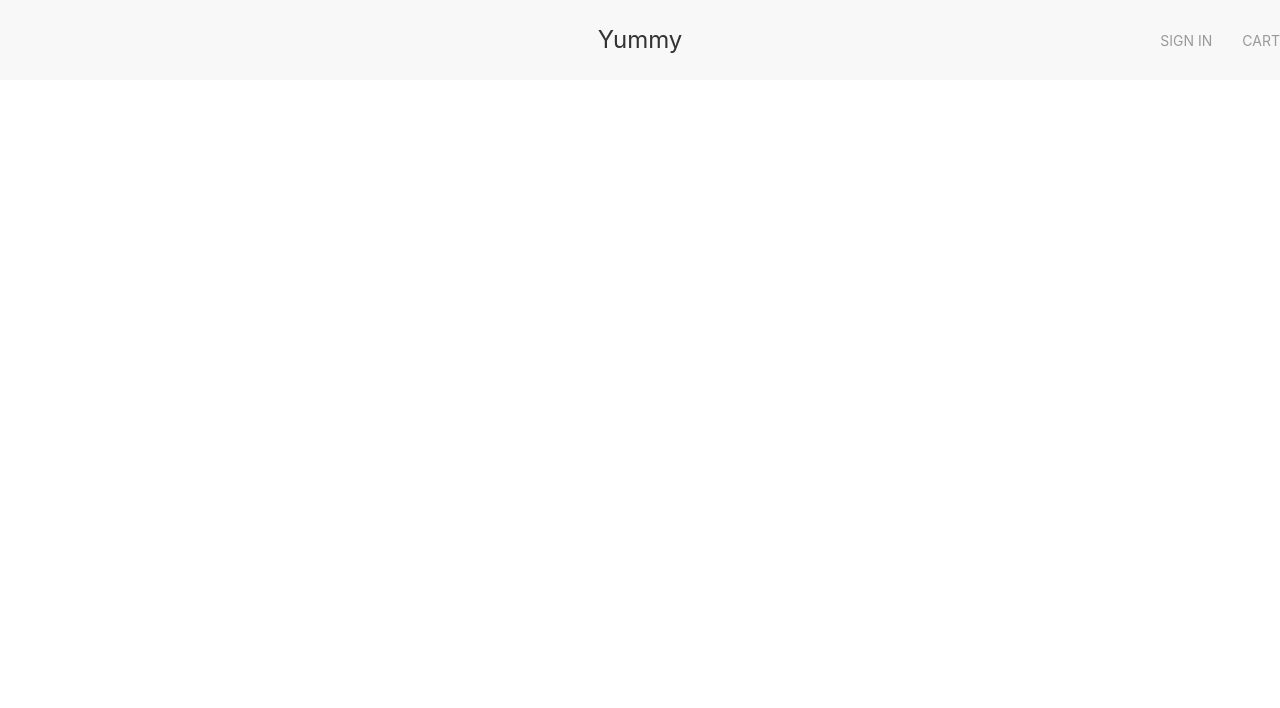
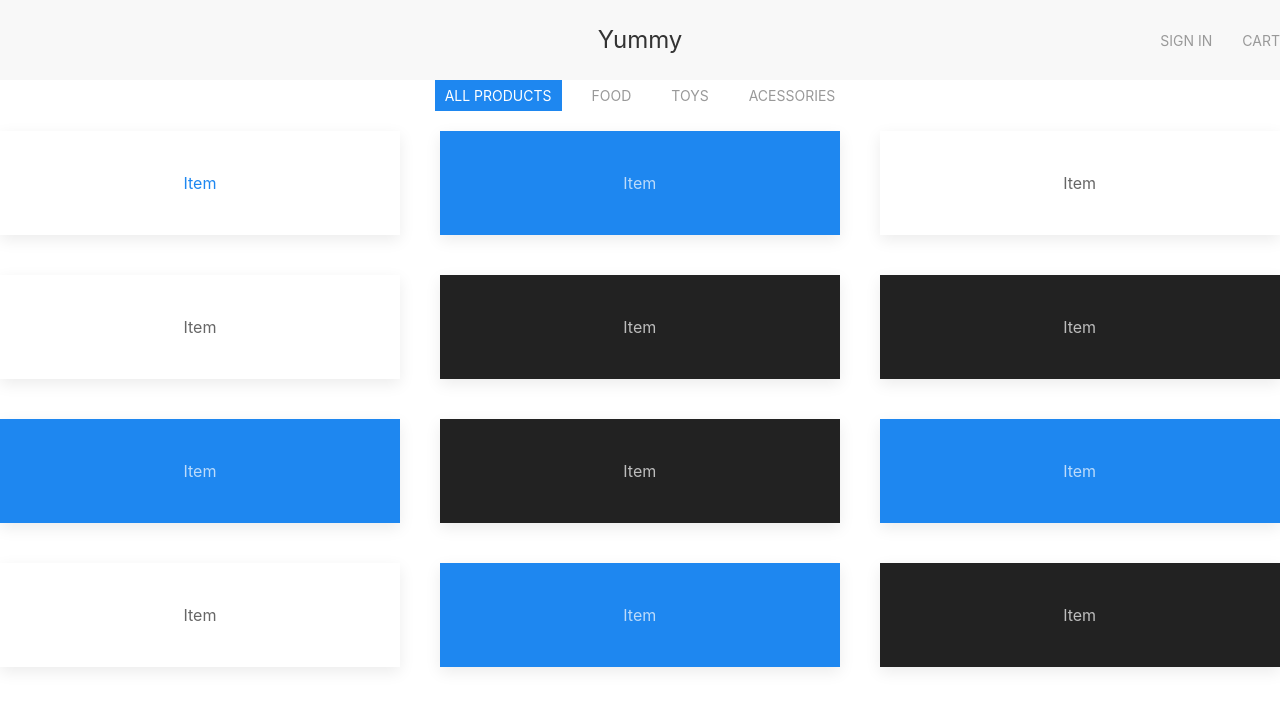
Before and after one commit to sandy-06/pet-sho, a React (Create React App) app in the folder yummy/: page / in a window 1280 px wide. Shown: the top 708 px of the page. Built offline with nearby package versions, Linux system fonts and the light colour scheme.

Commit message:
Added categories with basic filtering

```diff
--- a/yummy/src/App.js
+++ b/yummy/src/App.js
@@ -1,11 +1,13 @@
 import logo from './logo.svg';
 import './App.css';
 import Nav from './Components/Navbar';
+import Products from './Components/Products'
 
 function App() {
   return (
     <main>
       <Nav></Nav>
+      <Products></Products>
     </main>
   );
 }
--- /dev/null
+++ b/yummy/src/Components/Information/index.js
@@ -0,0 +1,5 @@
+import React from "react";
+
+function Information(){
+
+}
--- /dev/null
+++ b/yummy/src/Components/Products/index.js
@@ -0,0 +1,59 @@
+import React from "react";
+
+function Products() {
+
+    return (
+            <div uk-filter="target: .js-filter">
+
+                <ul class="uk-subnav uk-subnav-pill uk-flex uk-flex-center">
+                    <li class="uk-active" uk-filter-control=''><a href="#">All Products</a></li>
+                    <li uk-filter-control="[data-color='white']"><a href="#">Food</a></li>
+                    <li uk-filter-control="[data-color='blue']"><a href="#">Toys</a></li>
+                    <li uk-filter-control="[data-color='black']"><a href="#">Acessories</a></li>
+                </ul>
+
+                <ul class="js-filter uk-child-width-1-2 uk-child-width-1-3@m uk-text-center" uk-grid=''>
+                    <li data-color="white">
+                        <div class="uk-card uk-card-default uk-card-body">
+                            <a href="#modal-example" uk-toggle>Item</a>
+                        </div>
+                    </li>
+                    <li data-color="blue">
+                        <div class="uk-card uk-card-primary uk-card-body">Item</div>
+                    </li>
+                    <li data-color="white">
+                        <div class="uk-card uk-card-default uk-card-body">Item</div>
+                    </li>
+                    <li data-color="white">
+                        <div class="uk-card uk-card-default uk-card-body">Item</div>
+                    </li>
+                    <li data-color="black">
+                        <div class="uk-card uk-card-secondary uk-card-body">Item</div>
+                    </li>
+                    <li data-color="black">
+                        <div class="uk-card uk-card-secondary uk-card-body">Item</div>
+                    </li>
+                    <li data-color="blue">
+                        <div class="uk-card uk-card-primary uk-card-body">Item</div>
+                    </li>
+                    <li data-color="black">
+                        <div class="uk-card uk-card-secondary uk-card-body">Item</div>
+                    </li>
+                    <li data-color="blue">
+                        <div class="uk-card uk-card-primary uk-card-body">Item</div>
+                    </li>
+                    <li data-color="white">
+                        <div class="uk-card uk-card-default uk-card-body">Item</div>
+                    </li>
+                    <li data-color="blue">
+                        <div class="uk-card uk-card-primary uk-card-body">Item</div>
+                    </li>
+                    <li data-color="black">
+                        <div class="uk-card uk-card-secondary uk-card-body">Item</div>
+                    </li>
+                </ul>
+            </div>
+    )
+}
+
+export default Products
```
